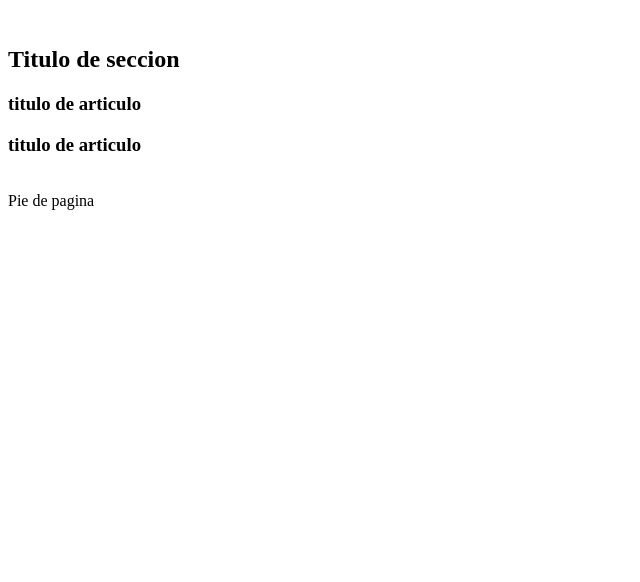
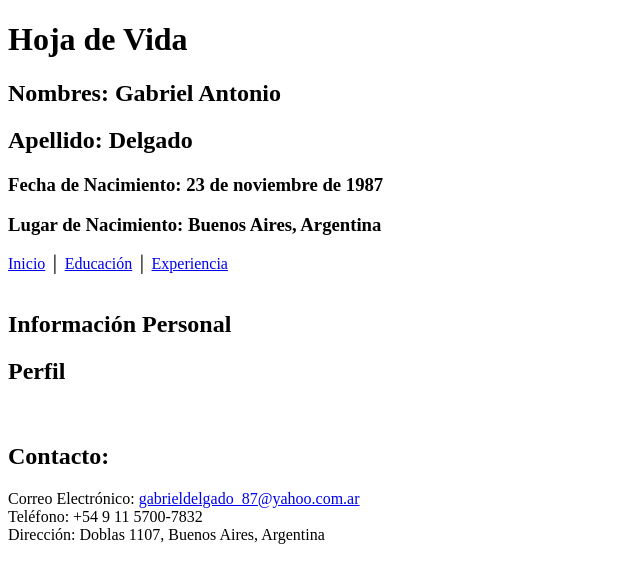
Before and after one commit to gabrieldelgado87/FundamentosHTML_Gabriel_Delgado, a plain HTML site: page index.html in a window 1280 px wide. Shown: the whole page, without its empty margins (0-640 px from the left). Drawn offline with Linux system fonts and the light colour scheme.

Commit message:
Update index.html

```diff
--- a/index.html
+++ b/index.html
@@ -7,31 +7,35 @@
 
 <body>
 <header>
-
+  <h1>Hoja de Vida</h1>
+  <h2>Nombres: Gabriel Antonio</h2>
+  <h2>Apellido: Delgado</h2>
+  <h3>Fecha de Nacimiento: 23 de noviembre de 1987</h3>
+  <h3>Lugar de Nacimiento: Buenos Aires, Argentina</h3>
 </header>
 
 <nav>
-
+      <a href="index.html">Inicio</a> │ <a href="educacion.html">Educaci&oacute;n</a> │ <a href="experiencia.html">Experiencia</a>
 </nav>
 
 <br>
 
 <section>
-	<h1>Titulo de seccion</h1>
+	<h2>Informaci&oacute;n Personal</h2>
 	<article>
-		<h1>titulo de articulo</h1>
+		<h2>Perfil</h2>
 
 	</article>
 
-	<article>
-        <h1>titulo de articulo</h1>
-	</article>
 </section>
 
 <br>
 
 <footer>
-	Pie de pagina
+  <h2>Contacto:</h2>
+  Correo Electr&oacute;nico: <a href="mailto:gabrieldelgado_87@yahoo.com.ar">gabrieldelgado_87@yahoo.com.ar</a><br>
+  Tel&eacute;fono: +54 9 11 5700-7832<br>
+  Direcci&oacute;n: Doblas 1107, Buenos Aires, Argentina
 </footer>
 </body>
 </html>
```
